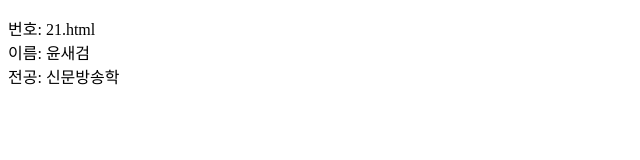
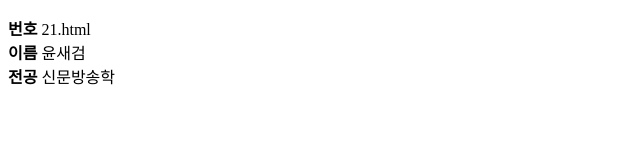
Before and after one commit to dlatnals/media-interface-2016, a plain HTML site: page casestudy/21.html in a window 1280 px wide. Shown: the full height of the page, 0-640 px from the left. Drawn offline with Linux system fonts and the light colour scheme.

Commit message:
Update 21.html

```diff
--- a/casestudy/21.html
+++ b/casestudy/21.html
@@ -9,15 +9,16 @@
 
 <body>
 	<div class="container">
-	<div class="row">
-	<div class="col-lg-3">
-	<p class="lead">
-		번호: 21.html <br/>
-		이름: 윤새검 <br/>
-		전공: 신문방송학 <br/>
-	</p>
+		<div class="row">
+			<div class="col-lg-3">
+				<p class="lead">
+					<b>번호</b> 21.html <br/>
+					<b>이름</b> 윤새검 <br/>
+					<b>전공</b> 신문방송학 <br/>
+				</p>
+			</div>
+		</div>
 	</div>
-
 </body>
 
 </html>
```
